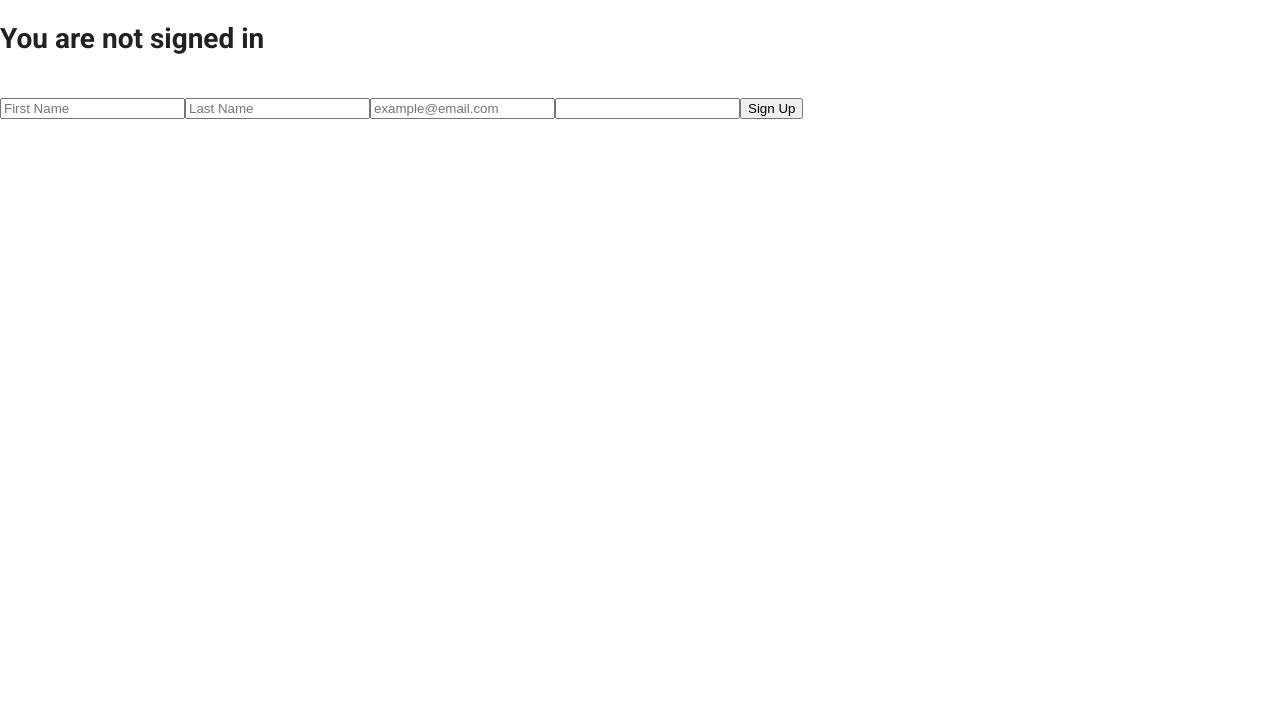
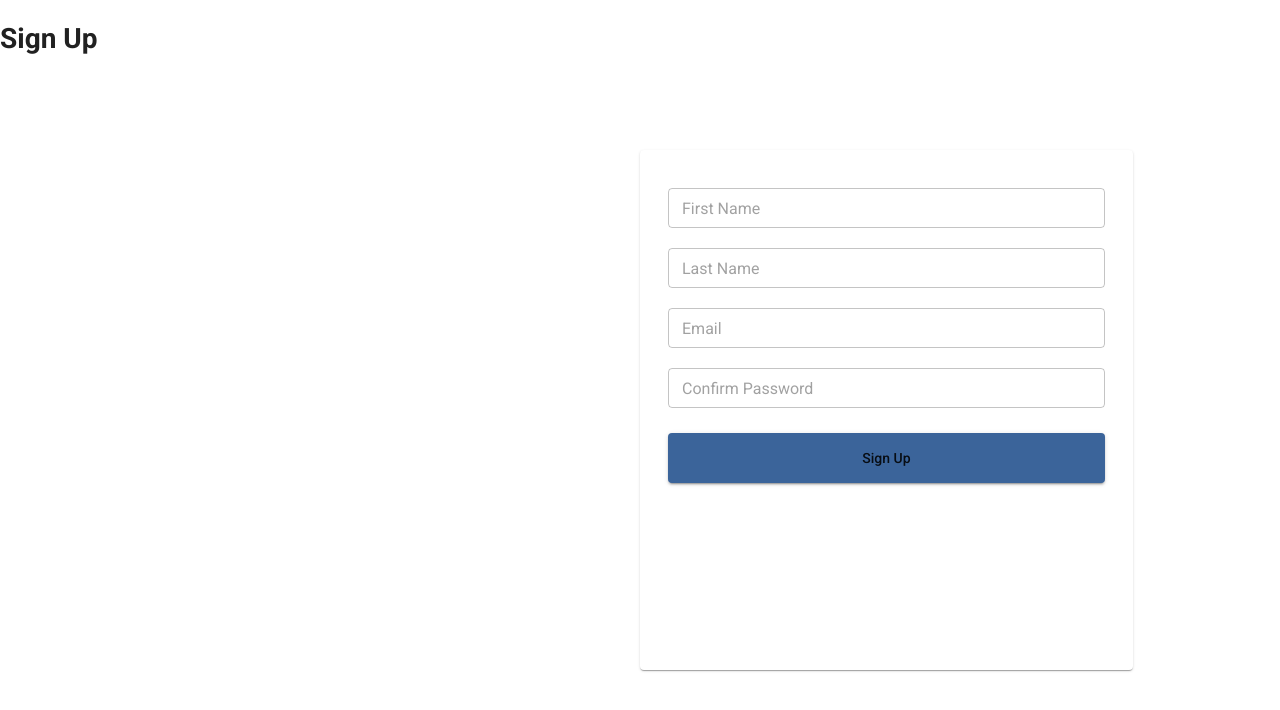
Before and after one commit to bawses/it-project-crm, a Next.js app: page /signup in a window 1280 px wide. Shown: the top 710 px of the page. Built offline with nearby package versions, Linux system fonts and the light colour scheme; no server answers; a web font is replaced by a local one.

Commit message:
merged basic styling with logic for login/sign up pages

```diff
--- a/components/TestLogin.tsx
+++ b/components/TestLogin.tsx
@@ -18,7 +18,6 @@ export const LoginForm: React.FC<Props> = ({ }) => {
   const handleSubmit = (event: React.MouseEvent<HTMLButtonElement, MouseEvent>) => {
     event.preventDefault();
     //const response = loginUser(formState.email, formState.password);
-
     //console.log(response);
   };
 
--- a/package.json
+++ b/package.json
@@ -11,10 +11,11 @@
   "dependencies": {
     "@material-ui/core": "^4.12.3",
     "@material-ui/icons": "^4.11.2",
+    "@material-ui/styles": "^4.11.4",
     "axios": "^0.21.1",
     "bcryptjs": "^2.4.3",
     "mongoose": "^5.13.7",
-    "next": "11.0.1",
+    "next": "^11.1.0",
     "next-auth": "^3.29.0",
     "react": "17.0.2",
     "react-dom": "17.0.2",
--- a/pages/api/auth/signup.js
+++ b/pages/api/auth/signup.js
@@ -41,6 +41,7 @@ async function handler(req, res) {
     return;
   }
 
+  // before hashing
   console.log("Before Hashing");
   const hashedPassword = await hashPassword(password);
   console.log(`Hash Password: ${hashedPassword}`);
--- a/pages/index.tsx
+++ b/pages/index.tsx
@@ -3,6 +3,7 @@ import Typography from '@material-ui/core/Typography';
 import Box from '@material-ui/core/Box';
 import CustomButton from '../components/button';
 import { COLORS }  from '../src/colors';
+
 
 export default function Index() {
   return (
--- a/pages/signup/index.tsx
+++ b/pages/signup/index.tsx
@@ -2,6 +2,12 @@ import { useRouter } from "next/router";
 import { getSession } from "next-auth/client";
 import { useEffect, useState, ChangeEvent, MouseEvent } from "react";
 import { createUser } from "../../lib/auth";
+
+import { TextField, Grid, Paper, Button } from '@material-ui/core';
+import { makeStyles } from '@material-ui/core/styles';
+import CircularProgress from '@material-ui/core/CircularProgress';
+import { COLORS } from '../../src/colors';
+
 
 const initialState = {
   firstName: "",
@@ -10,7 +16,43 @@ const initialState = {
   password: "",
 };
 
+const useStyles = makeStyles({
+  h1: {
+    position: "relative",
+    left: "56%",
+    right: "11.5%"
+  },
+
+  btn: {
+    backgroundColor: COLORS.primaryBlue,
+    '&:hover': {
+      backgroundColor: '#EE6C4D'
+    },
+    maxWidth: 600,
+    height:'50px',
+    margin: "10px auto"
+  },
+
+  paper: {
+    padding: 28,
+    height: '65vh',
+    maxWidth: 600,
+    margin: "10px auto",
+    position: "absolute",
+    left: "50%",
+    right: "11.5%",
+    bottom: "15%"
+  },
+
+  textbox: {
+    margin: "10px auto"
+  }
+
+});
+
 export default function SignUpPage() {
+  const classes = useStyles();
+
   const [isLoading, setIsLoading] = useState(true);
   const router = useRouter();
   const [userState, setUserState] = useState(initialState);
@@ -45,33 +87,66 @@ export default function SignUpPage() {
   }, [router]);
 
   if (isLoading) {
-    return <p>Loading...</p>;
+    return (
+      <CircularProgress />
+    );
   }
 
   return (
     <main>
       <>
-        <h1>You are not signed in</h1> <br />
-        <input
+        <h1>Sign Up</h1> <br />
+        <Paper className = {classes.paper}>
+          <TextField
+            onChange={handleInput}
+            fullWidth
+            size="small"
+            variant="outlined"
+            className={classes.textbox}
             name="firstName"
             type="name"
             placeholder="First Name"
+          />
+          <TextField
             onChange={handleInput}
-        />
-        <input
+            fullWidth
+            size="small"
+            variant="outlined"
+            className={classes.textbox}
             name="lastName"
             type="name"
             placeholder="Last Name"
+          />
+          <TextField
             onChange={handleInput}
-        />
-        <input
+            fullWidth
+            size="small"
+            variant="outlined"
+            className={classes.textbox}
             name="email"
             type="email"
+            placeholder="Email"
+          />
+          <TextField
             onChange={handleInput}
-          placeholder="example@email.com"
+            fullWidth
+            size="small"
+            variant="outlined"
+            className={classes.textbox}
+            name="password"
+            type="password"
+            placeholder="Confirm Password"
           />
-        <input name="password" type="password" onChange={handleInput} />
-        <button onClick={handleSubmit}>Sign Up</button>
+          <Button
+            onClick={handleSubmit}
+            fullWidth
+            variant="contained"
+            className = {classes.btn}
+            style={{ position: "relative", top: "5px", bottom: "5px", textTransform: 'none'}}
+          >
+            Sign Up
+          </Button>
+        </Paper>
       </>
     </main>
   );
--- a/tsconfig.json
+++ b/tsconfig.json
@@ -22,7 +22,7 @@
     "next-env.d.ts",
     "**/*.ts",
     "**/*.tsx"
-, "pages/api/auth/[...nextauth].js"  ],
+, "pages/api/auth/[...nextauth].js", "src/colors.ts", "src/theme.ts"  ],
   "exclude": [
     "node_modules"
   ]
```
Also changed, not shown: pages/login.tsx (deleted, +0 -45 lines), pages/login/index.tsx (+84 -11 lines), 1 other file (tests, documents, lock files or other folders). Lines whose indentation alone changed are shown as unchanged.
